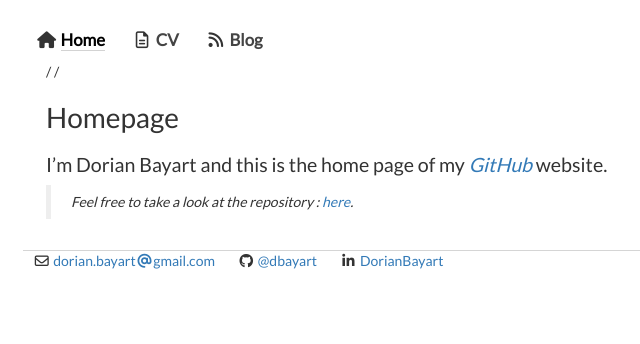
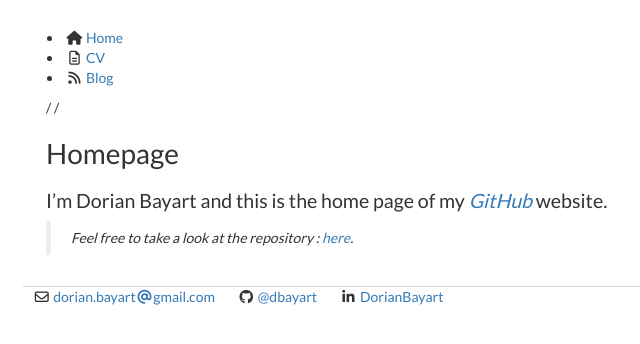
Before and after one commit to dorianbayart/dorianbayart.github.io, a Jekyll site: the page built from index.md, in a window 1280 px wide. Shown: the top 344 px of the page, without its empty margins (9-649 px from the left). Built offline with Jekyll 4.4.1, drawn with Linux system fonts in a browser that asks for light colours; nearby versions of some CDN libraries.

Commit message:
Update main.css

```diff
--- a/css/main.css
+++ b/css/main.css
@@ -24,20 +24,29 @@
 nav {
     padding-top: 2em;
 }
-nav > ul {
-    font-family:'Lato', 'Helvetica', 'Sans-Serif';
-    font-size: 1.2em;
-    padding: 0px;
-    list-style: none;
-    font-weight: bold;
-    font-style: normal;
-}
 #footer > ul {
     font-family:'Lato', 'Helvetica', 'Sans-Serif';
     font-size: 1.0em;
     padding: 0px;
     list-style: none;
     font-weight: normal;
+    font-style: normal;
+}
+footer ul li {
+    display: inline;
+    margin-left: 10px;
+    margin-right: 10px;
+}
+footer a:hover {
+	text-decoration: none;
+	color: #000;
+}
+/*nav > ul {
+    font-family:'Lato', 'Helvetica', 'Sans-Serif';
+    font-size: 1.2em;
+    padding: 0px;
+    list-style: none;
+    font-weight: bold;
     font-style: normal;
 }
 nav ul li, footer ul li {
@@ -52,16 +61,18 @@
 nav a {
 	text-decoration: none;
 	color: #444;
-	border-bottom-style: solid;
-	border-bottom-width: thin;
-	border-bottom-color: rgba(0, 0, 0, 0.0);
 }
-nav a:hover {
-	border-bottom-color: black;
+nav li {
+	border-style: solid;
+	border-width: thin;
+	border-color: rgba(0, 0, 0, 0.0);
 }
-nav li.current a {
-	border-bottom-color: lightgrey;
+nav li:hover {
+	border-color: black;
 }
+nav li.current {
+	border-color: lightgrey;
+}*/
 h1 {
     font-size: 2em;
     font-family:'Lato', 'Helvetica', 'Sans-Serif';
```
